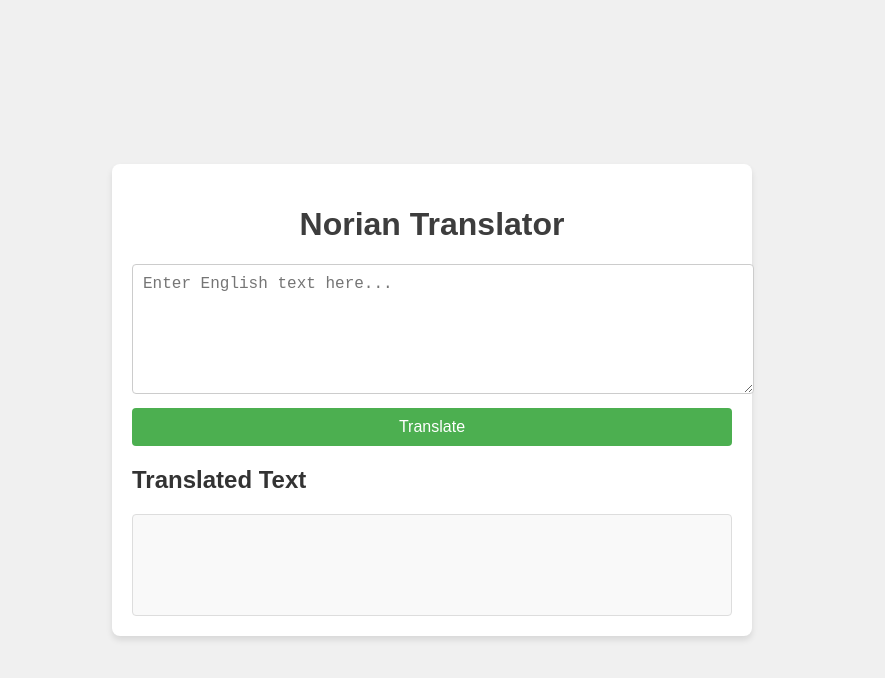
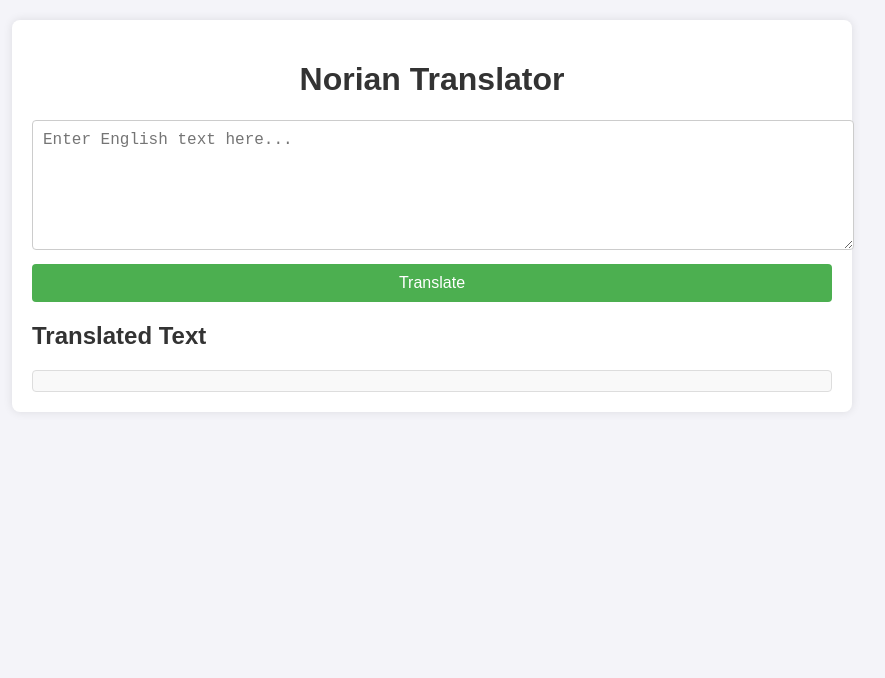
Before and after one commit to ChrystalisCreator/norian-translator, a plain HTML site: page index.html in a window 1280 px wide. Shown: the whole page, without its empty margins (208-1093 px from the left). Drawn offline with Linux system fonts and the light colour scheme.

Commit message:
Update style.css

```diff
--- a/style.css
+++ b/style.css
@@ -1,45 +1,43 @@
 body {
-    font-family: Arial, sans-serif;
-    background-color: #f0f0f0;
-    display: flex;
-    justify-content: center;
-    align-items: center;
-    height: 100vh;
+    font-family: 'Arial', sans-serif;
+    background-color: #f4f4f9;
     margin: 0;
+    padding: 20px;
 }
 
 .container {
-    background-color: white;
+    max-width: 800px;
+    margin: 0 auto;
+    background-color: #fff;
+    padding: 20px;
     border-radius: 8px;
-    padding: 20px;
-    box-shadow: 0 4px 6px rgba(0, 0, 0, 0.1);
-    width: 80%;
-    max-width: 600px;
+    box-shadow: 0 0 10px rgba(0, 0, 0, 0.1);
 }
 
 h1 {
     text-align: center;
-    color: #3d3d3d;
+    color: #333;
 }
 
 textarea {
     width: 100%;
     padding: 10px;
+    font-size: 16px;
+    border: 1px solid #ccc;
     border-radius: 4px;
-    border: 1px solid #ccc;
-    font-size: 16px;
     margin-bottom: 10px;
+    resize: vertical;
 }
 
 button {
     width: 100%;
     padding: 10px;
-    border-radius: 4px;
     background-color: #4CAF50;
     color: white;
+    border: none;
+    border-radius: 4px;
+    cursor: pointer;
     font-size: 16px;
-    border: none;
-    cursor: pointer;
 }
 
 button:hover {
@@ -47,15 +45,14 @@ button:hover {
 }
 
 h2 {
-    margin-top: 20px;
     color: #333;
 }
 
 #outputText {
     background-color: #f9f9f9;
+    padding: 10px;
     border: 1px solid #ddd;
-    padding: 10px;
     border-radius: 4px;
-    font-size: 16px;
-    min-height: 80px;
+    white-space: pre-wrap;
+    word-wrap: break-word;
 }
```
